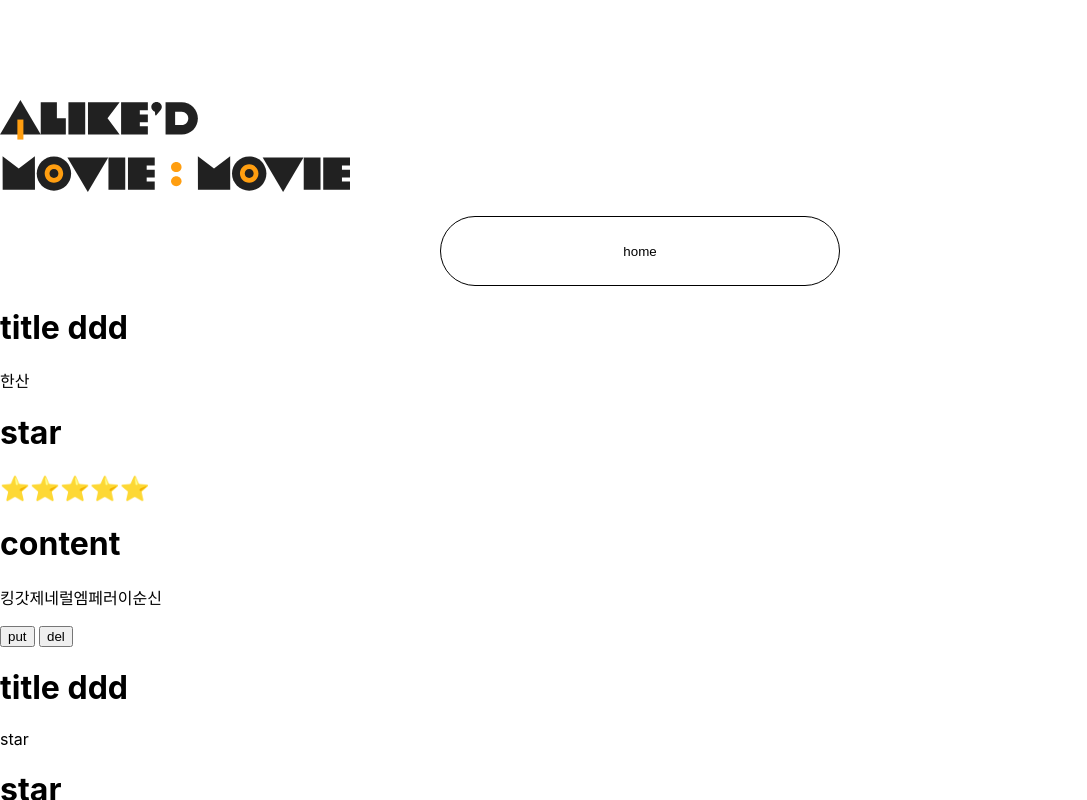
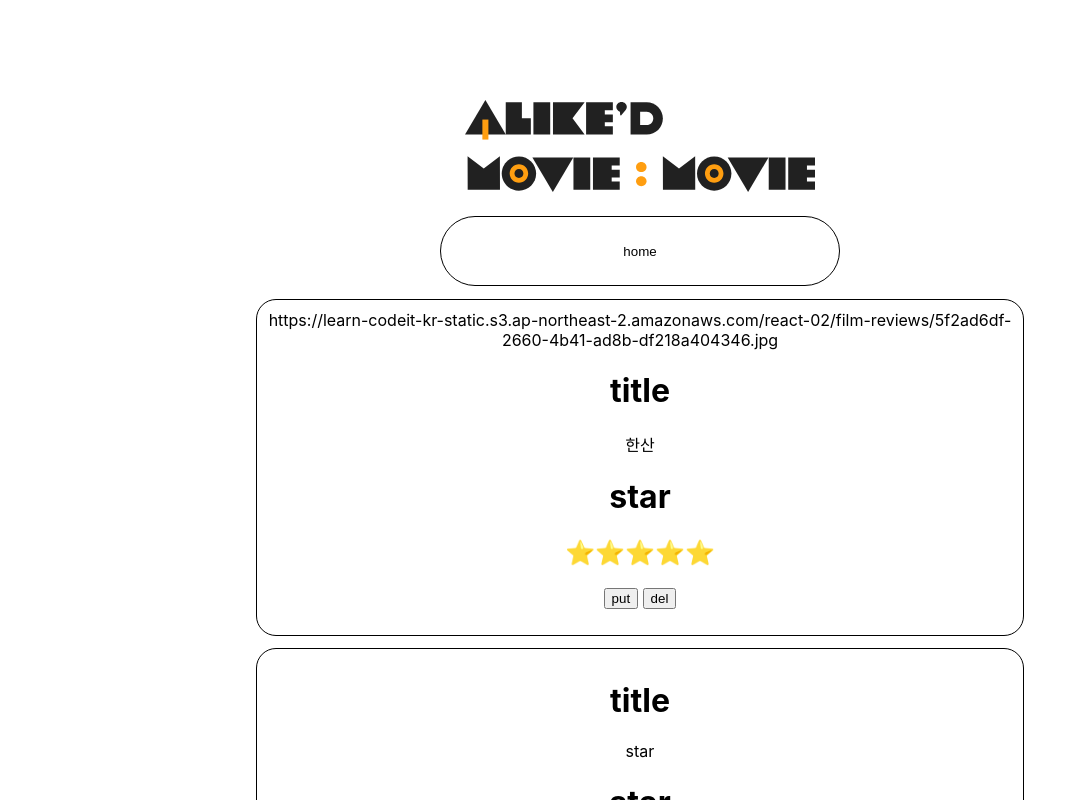
Before and after one commit to I-like-the-movie-movie/ALIKE-d-MOVIE-MOVIE, a React (Create React App) app in the folder alikemovie/: page /list2 in a window 1280 px wide. Shown: the top 800 px of the page, without its empty margins (0-1087 px from the left). Built offline with nearby package versions, Linux system fonts and the light colour scheme; data requests are answered from the project's data file.

Commit message:
Fix view확인용 css추가, file renamed

```diff
--- a/alikemovie/db.json
+++ b/alikemovie/db.json
@@ -4,17 +4,24 @@
       "id": "b9RzMzZFvRzFXAeNbTHAj",
       "star": "5",
       "movie_title": "한산",
-      "picture": "",
+      "picture": "https://learn-codeit-kr-static.s3.ap-northeast-2.amazonaws.com/react-02/film-reviews/5f2ad6df-2660-4b41-ad8b-df218a404346.jpg",
       "content": "킹갓제네럴엠페러이순신"
     },
-
     {
       "id": "HchbLPYQTFlwGKwa7k2MF",
       "star": "2",
       "movie_title": "star",
       "picture": "",
       "content": "star"
+    },
+    {
+      "id": "hNU_OSvtl4b7KCo7FuJeE",
+      "star": "5",
+      "movie_title": "탑건",
+      "picture": "",
+      "content": "탐크루즈가 멋있다\n비행기도 멋있다"
     }
+
   ],
   "comments": []
 }
--- a/alikemovie/src/components/Home.jsx
+++ b/alikemovie/src/components/Home.jsx
@@ -3,7 +3,6 @@ import { useNavigate } from "react-router-dom";
 import "./Home.css";
 import Logo from "../assets/logo.svg";
 // import ModalReview from './Modals/ModalReview';
-import ModalInput from "./Post";
 import styled from "styled-components";
 import axios from "axios";
 
--- a/alikemovie/src/components/List2.jsx
+++ b/alikemovie/src/components/List2.jsx
@@ -4,7 +4,7 @@ import { useDispatch, useSelector } from "react-redux";
 import { useNavigate } from "react-router-dom";
 import styled from "styled-components";
 import Logo from "../assets/logo.svg";
-import Reviews from "./Reviews";
+import Lists from "./Lists";
 
 const List2 = () => {
   const dispatch = useDispatch();
@@ -13,18 +13,18 @@ const List2 = () => {
 
   const reviews = useSelector((state) => state.reviews.reviews);
 
-  console.log(reviews);
+  console.log("reviews=", reviews);
 
   useEffect(() => {
     dispatch(__getReviews());
   }, [dispatch]);
 
   return (
-    <div>
+    <Divbox>
       <header>
-        <div>
+        <Logobox>
           <img className="logo" src={Logo} alt="로고" />
-        </div>
+        </Logobox>
         <button
           className="now_movie_list"
           onClick={() => {
@@ -36,30 +36,19 @@ const List2 = () => {
       </header>
       <div>
         {reviews.map((review) => (
-          <Reviews key={review.id} {...review} />
+          <Lists key={review.id} {...review} />
         ))}
       </div>
-    </div>
+    </Divbox>
   );
 };
 
-const Wrap = styled.div`
-  display: flex;
-  flex-direction: column;
-  margin: auto;
+const Divbox = styled.div`
+  margin: 0px;
 `;
-
 const Logobox = styled.div`
   width: 350px;
-  margin: 100px auto 0 auto;
-`;
-
-const Div = styled.div`
-  border: 1px solid;
-  border-radius: 20px;
-  /* text-align: center; */
-  margin: 10px;
-  padding: 10px;
+  margin: 0px auto 0 auto;
 `;
 
 export default List2;
--- /dev/null
+++ b/alikemovie/src/components/Lists.jsx
@@ -0,0 +1,53 @@
+import React from "react";
+import styled from "styled-components";
+import { useNavigate } from "react-router-dom";
+
+const Lists = ({ id, movie_title, star, content, picture }) => {
+  const navigate = useNavigate();
+
+  return (
+    <Divbox>
+      <div
+        onClick={() => {
+          navigate(`/review/${id}`);
+        }}
+      >
+        <div>{picture}</div>
+        <div>
+          <h1>title</h1>
+          {movie_title}
+          <h1>star</h1>
+          {star === "1" ? (
+            <Star>⭐️</Star>
+          ) : star === "2" ? (
+            <Star>⭐️⭐️</Star>
+          ) : star === "3" ? (
+            <Star>⭐️⭐️⭐️</Star>
+          ) : star === "4" ? (
+            <Star>⭐️⭐️⭐️⭐️</Star>
+          ) : star === "5" ? (
+            <Star>⭐️⭐️⭐️⭐️⭐️</Star>
+          ) : (
+            star
+          )}
+        </div>
+      </div>
+      <p>
+        <button>put</button> <button>del</button>
+      </p>
+    </Divbox>
+  );
+};
+
+const Divbox = styled.div`
+  border: 1px solid;
+  border-radius: 20px;
+  text-align: center;
+  margin: 1% 20%;
+  padding: 10px;
+`;
+const Star = styled.h2`
+  color: #e3e32a;
+`;
+
+export default Lists;
--- a/alikemovie/src/components/Post.jsx
+++ /dev/null
@@ -1,75 +0,0 @@
-// import "./ModalInput.css";
-// import Modal from "react-modal";
-import React, { useEffect, useState } from "react";
-import { useNavigate } from "react-router-dom";
-// import './Home.css';
-// import Logo from '../assets/logo.svg';
-// import ModalReview from './Modals/ModalReview';
-// import List from './List';
-import styled from "styled-components";
-import axios from "axios";
-
-function Post() {
-  const [review, setReview] = useState({
-    movie_title: "",
-  });
-  const [reviews, setReviews] = useState(null);
-
-  const fetchReviews = async () => {
-    const { data } = await axios.get("http://localhost:3001/reviews");
-    setReviews(data);
-    console.log("bbbb");
-  };
-
-  const onSubmitHandler = (review) => {
-    axios.post("http://localhost:3001/reviews", review);
-    console.log("aaaaa");
-  };
-
-  useEffect(() => {
-    fetchReviews();
-  }, []);
-
-  // const navigate = useNavigate();
-
-  return (
-    <form className="Form">
-      <div>
-        <form
-          onSubmit={(e) => {
-            console.log("ccc");
-            // 👇 submit했을 때 브라우저의 새로고침을 방지합니다.
-            e.preventDefault();
-            console.log(review);
-            onSubmitHandler(review);
-          }}
-        >
-          <input
-            type="text"
-            onChange={(ev) => {
-              const { value } = ev.target;
-              setReview({
-                ...review,
-                movie_title: value,
-              });
-            }}
-          />
-          <button>추가하기</button>
-          {/* <div>
-        {reviews?.map((review) => (
-          <div key={review.id}>{review.movie_title}</div>
-        ))}
-      </div> */}
-        </form>
-
-        <div>
-          {reviews?.map((review) => (
-            <div key={review.id}>{review.movie_title}</div>
-          ))}
-        </div>
-      </div>
-    </form>
-  );
-}
-
-export default Post;
--- a/alikemovie/src/components/Post2.jsx
+++ b/alikemovie/src/components/Post2.jsx
@@ -67,20 +67,13 @@ function Post2() {
         <input ref={pictureInput} type="file" accept="image/*"></input>
         <Preimg></Preimg>
       </Divright>
-      <Divfoot>
-        {/* <h1>test</h1>
-        <div>
-          {reviews?.map((review) => (
-            <div key={review.id}>{review.movie_title}</div>
-          ))}
-        </div> */}
-      </Divfoot>
+      <Divfoot></Divfoot>
     </Body>
   );
 }
 
 const Body = styled.div`
-  border: 1px solid;
+  /* border: 1px solid; */
   display: inline-block;
 
   width: 100%;
@@ -99,11 +92,11 @@ const Logobox = styled.div`
   margin: 100px auto 0 auto;
 `;
 const Divleft = styled.form`
-  border: 1px solid red;
+  border: 1px solid;
   border-radius: 30px;
 
   margin: 3%;
-  padding: 0% 2%;
+  padding: 1% 2%;
   float: left;
   width: 40%;
   height: 60%;
@@ -114,7 +107,7 @@ const Textarea = styled.textarea`
 `;
 
 const Divright = styled.div`
-  border: 1px solid green;
+  border: 1px solid;
   border-radius: 30px;
 
   margin: 3% 1%;
@@ -133,7 +126,7 @@ const Preimg = styled.div`
 `;
 
 const Divfoot = styled.div`
-  border: 1px dashed blue;
+  /* border: 1px dashed blue; */
   margin: 1% 3%;
   text-align: center;
   width: 92%;
--- a/alikemovie/src/components/Review.jsx
+++ b/alikemovie/src/components/Review.jsx
@@ -30,10 +30,6 @@ function Review({ star, movie_title, picture, content }) {
     </div>
   );
 }
-
-const Star = styled.h2`
-  color: yellow;
-`;
 
 export default Review;
 
--- a/alikemovie/src/components/Reviews.jsx
+++ /dev/null
@@ -1,48 +0,0 @@
-import React from "react";
-import styled from "styled-components";
-import { useNavigate } from "react-router-dom";
-
-const Reviews = ({ id, movie_title, star, content, picture }) => {
-  const navigate = useNavigate();
-
-  console.log(movie_title);
-
-  return (
-    <div>
-      <div
-        onClick={() => {
-          navigate(`/review/${id}`);
-        }}
-      >
-        <h1>title ddd</h1>
-        {movie_title}
-        <h1>star</h1>
-        {star === "1" ? (
-          <Star>⭐️</Star>
-        ) : star === "2" ? (
-          <Star>⭐️⭐️</Star>
-        ) : star === "3" ? (
-          <Star>⭐️⭐️⭐️</Star>
-        ) : star === "4" ? (
-          <Star>⭐️⭐️⭐️⭐️</Star>
-        ) : star === "5" ? (
-          <Star>⭐️⭐️⭐️⭐️⭐️</Star>
-        ) : (
-          star
-        )}
-
-        <h1>content</h1>
-        {content}
-      </div>
-      <p>
-        <button>put</button> <button>del</button>
-      </p>
-    </div>
-  );
-};
-
-const Star = styled.h2`
-  color: #e3e32a;
-`;
-
-export default Reviews;
```
Also changed, not shown: alikemovie/src/components/List.css (deleted, +0 -17 lines), alikemovie/src/components/List.jsx (deleted, +0 -57 lines).
